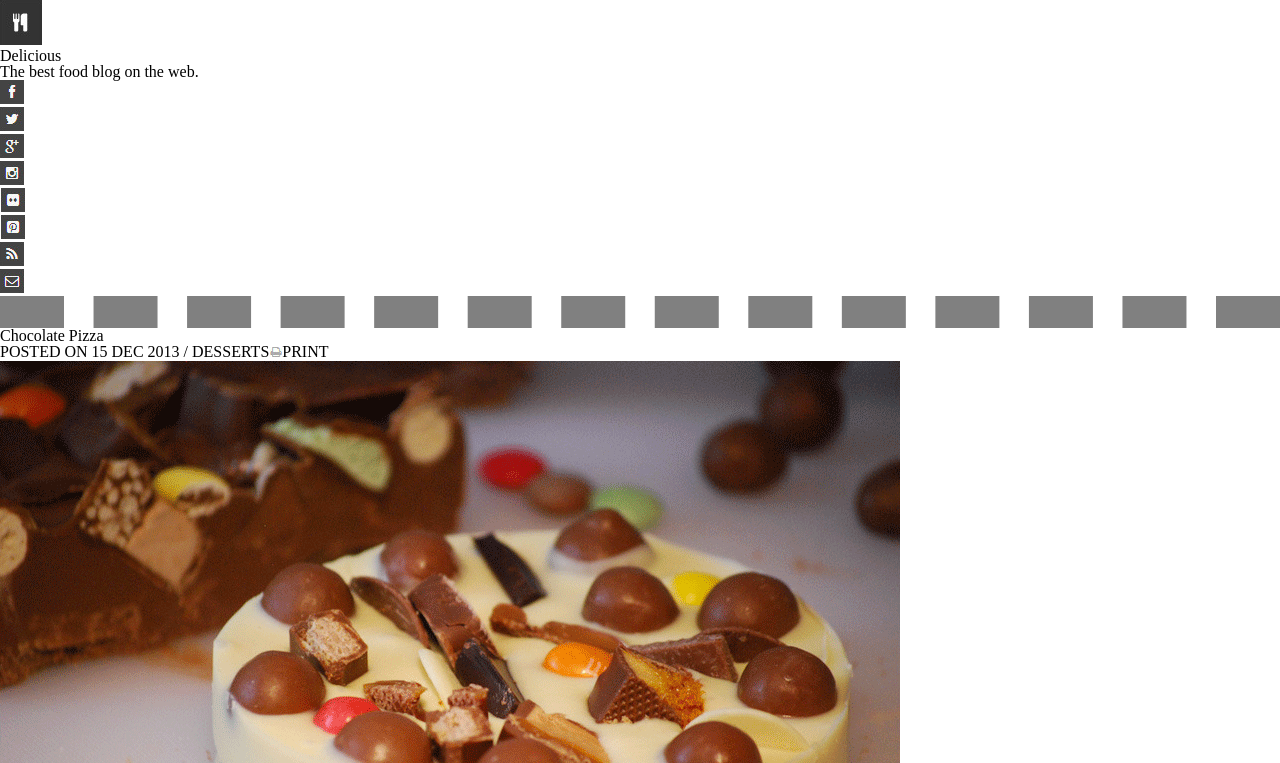
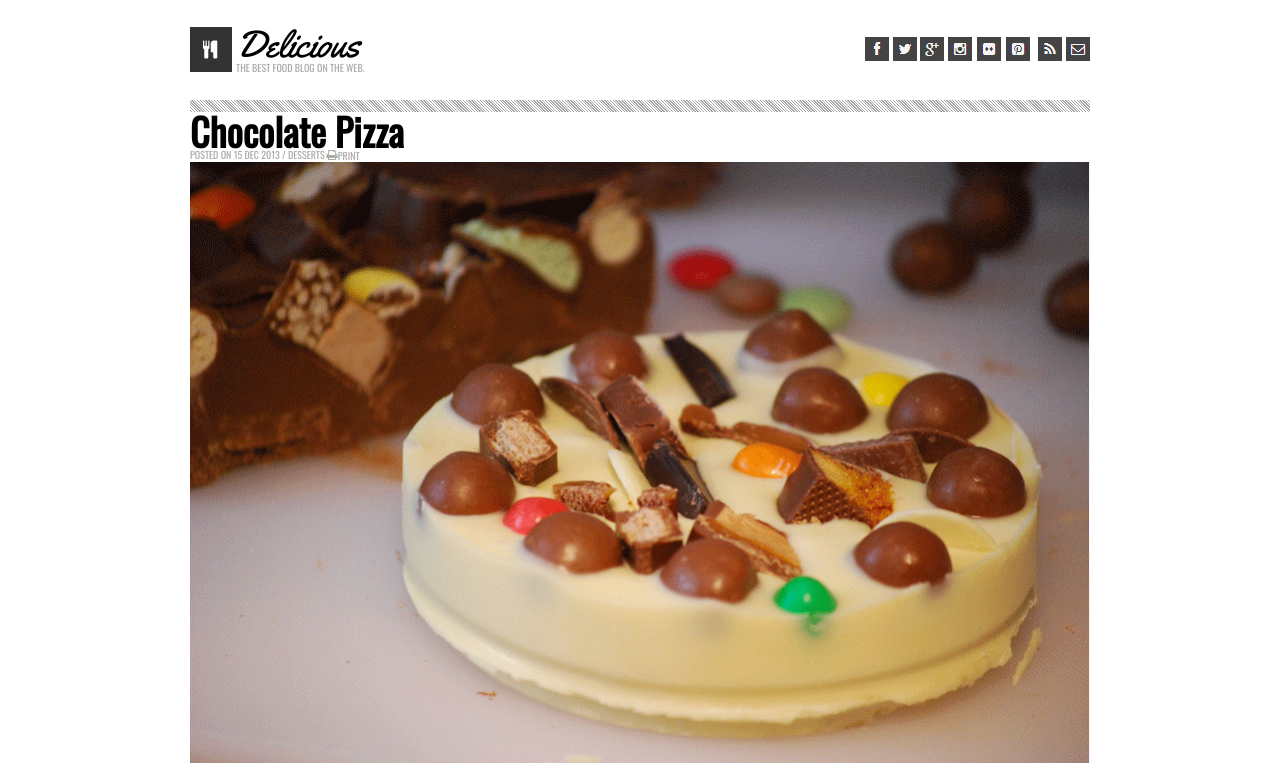
Before and after one commit to SpencerTower/chocolate-pizza, a plain HTML site: page index.html in a window 1280 px wide. Shown: the top 763 px of the page. Drawn offline with nearby package versions, Linux system fonts and the light colour scheme.

Commit message:
adds header styles

```diff
--- a/index.html
+++ b/index.html
@@ -8,16 +8,16 @@
 </head>
 
 <body>
-  <header class="bottom-border">
+  <header class="bottom-border flex full-width">
     <div id="logo">
       <img src="img/logo.png" alt="fork and knife image">
       <div>
         <h2>Delicious</h2>
-        <p>The best food blog on the web.</p>
+        <p class="font-oswald uppercase">The best food blog on the web.</p>
       </div>
     </div>
     <nav id="nav">
-      <ul>
+      <ul class="flex">
         <li><a href=""><img src="img/fb-icon.png" alt="facebook icon"></a></li>
         <li><a href=""><img src="img/twit-icon.png" alt="twitter icon"></a></li>
         <li><a href=""><img src="img/gp-icon.png" alt="google plus icon"></a></li>
@@ -25,14 +25,15 @@
         <li><a href=""><img src="img/flic-icon.png" alt="flickr icon"></a></li>
         <li><a href=""><img src="img/pint-icon.png" alt="pinterest icon"></a></li>
 
-        <li id="addPad"><a href=""><img src="img/rss-icon.png" alt="rss icon"></a></li>
+        <li id="addPad" ><a href=""><img src="img/rss-icon.png" alt="rss icon"></a></li>
         <li><a href=""><img src="img/mail-icon.png" alt="mail icon"></a></li>
       </ul>
     </nav>
   </header>
+  <div class="gray-divider"></div>
   <main>
-    <h1>Chocolate Pizza</h1>
-    <div class="flex uppercase">
+    <h1 class="font-oswald">Chocolate Pizza</h1>
+    <div class="flex uppercase font-oswald" id="blog-info">
       <p>Posted on 15 Dec 2013 / Desserts</p>
       <p><img src="img/print-icon.png" alt="print icon">Print</p>
     </div>
--- a/style.css
+++ b/style.css
@@ -1,4 +1,11 @@
 /* Generic starter basestyles */
+@import url('https://fonts.googleapis.com/css2?family=Yellowtail&display=swap');
+/* font-family: 'Yellowtail', cursive; */
+
+@import url('https://fonts.googleapis.com/css2?family=Oswald&display=swap');
+/* font-family: 'Oswald', sans-serif; */
+
+
 html {
 
 }
@@ -8,10 +15,35 @@ html {
 body {
   margin: 0;
   font-family: ;
+  width: 90%;
+  max-width: 900px;
+  margin: 0 auto;
 }
+
 h1, h2, h3, h4 {
 
 }
+
+h1 {
+  font-family: 'Oswald', sans-serif;
+  font-size: 38px;
+  font-weight: bold;
+}
+
+#logo h2 {
+  font-family: 'Yellowtail', cursive;
+  font-size: 38px;
+
+}
+
+#logo p {
+  font-size: 10px;
+  /* font-weight: 900; */
+  color: darkgray;
+
+
+}
+
 p {
   margin-top: 0;
 }
@@ -35,19 +67,61 @@ img {
 }
 
 header {
-
+  justify-content: space-between;
+  align-items: center;
+  height: 100px;
 }
 .flex {
   display: flex;
 }
+
 .uppercase {
   text-transform: uppercase;
 }
 .bottom-border {
-  border-bottom: 2rem dashed grey;
+  /* border-bottom: 1rem dashed grey; */
+}
 
+.gray-divider {
+  background: repeating-linear-gradient(
+    45deg, transparent, transparent 1px, darkgray 1px, darkgray 2px);
+  height: 12px;
 }
 
 #ingredients {
   background-image: url("img/list-bg.png");
 }
+
+#logo > * {
+  display: inline-block;
+}
+
+#addPad {
+  padding-left: 5px;
+}
+
+nav ul {
+  gap: 2px;
+  justify-content: space-between;
+}
+
+nav {
+  width: 25%;
+}
+
+.font-oswald {
+  font-family: 'Oswald', sans-serif;
+}
+
+#blog-info {
+  color: darkgray;
+  font-size: 10px;
+}
+
+#hero {
+  width: 900px;
+}
+
+.full-width {
+  width: 100%;
+}
```
